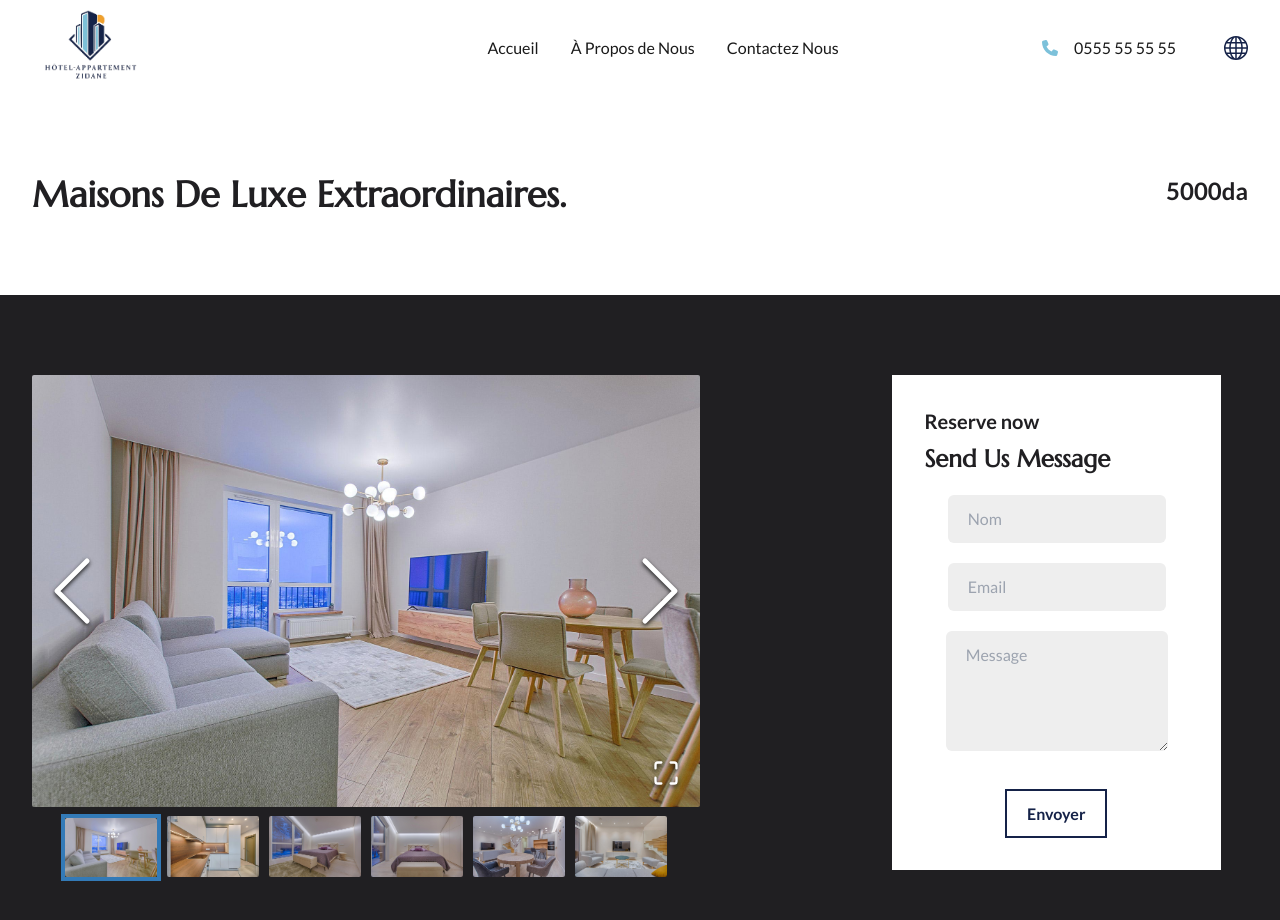
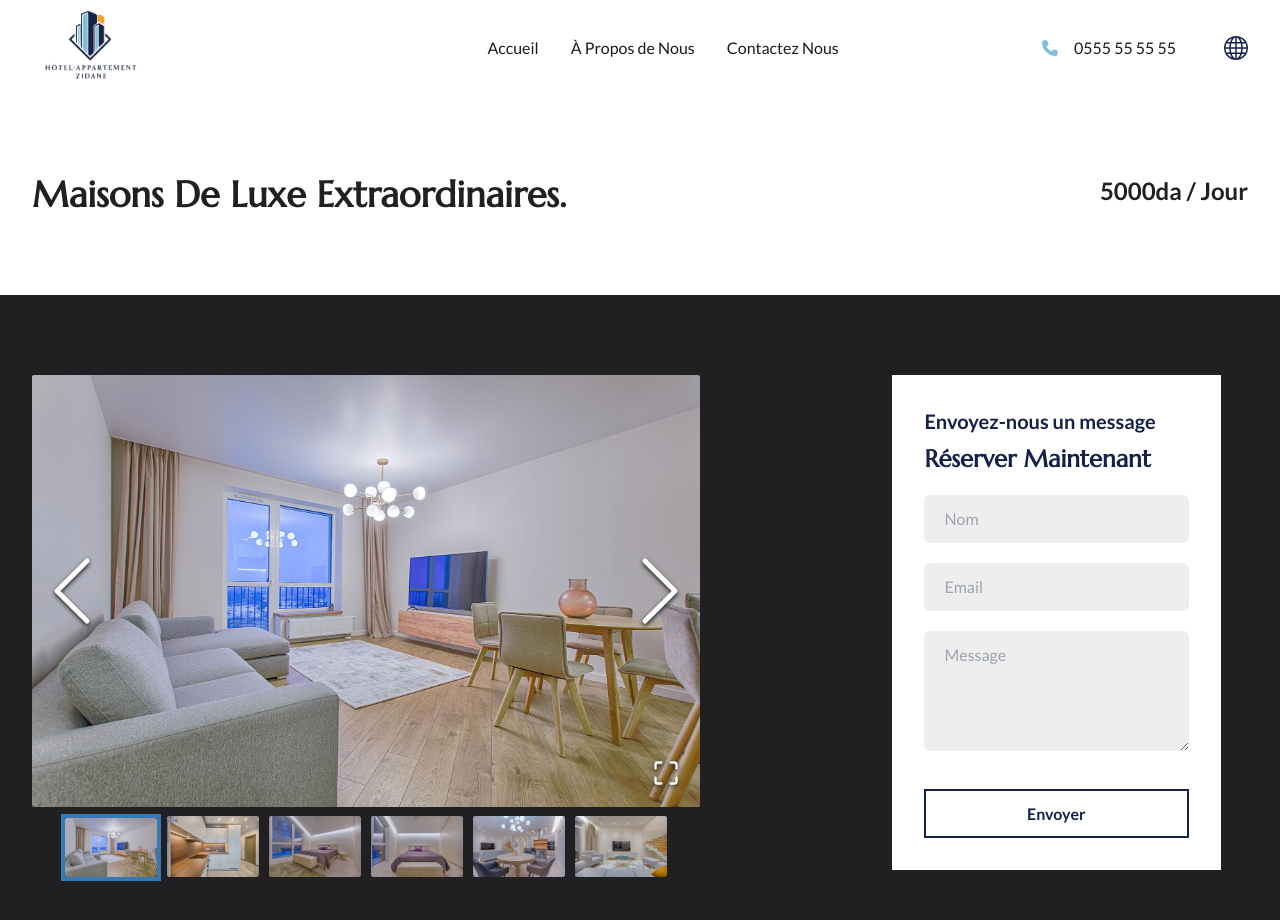
Before and after one commit to KamelMesbahi13/hotel, a React (Vite) app: page /FTroisHighStandingAppartements/1 in a window 1280 px wide. Shown: the top 920 px of the page. Built offline with nearby package versions, Linux system fonts and the light colour scheme.

Commit message:
adding f3 high standing apartment details commit

```diff
--- a/public/assets/locals/ar/translation.json
+++ b/public/assets/locals/ar/translation.json
@@ -101,5 +101,8 @@
   "studios_space_our_rooms_subheader": "شققنا الفندقية studios",
   "studios_space_our_rooms_header": "استكشف شققنا الفندقية",
   "studios_our_rooms_subheader": "شققنا الفندقية studios",
-  "studios_our_rooms_header": "استكشف شققنا الفندقية"
+  "studios_our_rooms_header": "استكشف شققنا الفندقية",
+
+  "contact_form_apartment_details_header": "أرسل لنا رسالة",
+  "contact_form_apartment_details_subheader": "احجز الآن"
 }
--- a/public/assets/locals/en/translation.json
+++ b/public/assets/locals/en/translation.json
@@ -101,5 +101,8 @@
   "studios_space_header": "For one day",
   "studios_space": "5000da",
   "studios_our_rooms_subheader": "Our studios Apartments",
-  "studios_our_rooms_header": "Explore Our Hotel Apartments"
+  "studios_our_rooms_header": "Explore Our Hotel Apartments",
+
+  "contact_form_apartment_details_header": "Send us a message",
+  "contact_form_apartment_details_subheader": "Reserve now"
 }
--- a/public/assets/locals/fr/translation.json
+++ b/public/assets/locals/fr/translation.json
@@ -100,5 +100,8 @@
   "studios_space_our_rooms_subheader": "Nos appartements studios",
   "studios_space_our_rooms_header": "Découvrez nos appartements-hôtels",
   "studios_our_rooms_subheader": "Nos appartements studios",
-  "studios_our_rooms_header": "Découvrez nos appartements-hôtels"
+  "studios_our_rooms_header": "Découvrez nos appartements-hôtels",
+
+  "contact_form_apartment_details_header": "Envoyez-nous un message",
+  "contact_form_apartment_details_subheader": "Réserver maintenant"
 }
--- a/src/Components/AllApartments/FThreeHighApartments/FThreeHighApartmentsDetails/FThreeHighApartmentsDetails.jsx
+++ b/src/Components/AllApartments/FThreeHighApartments/FThreeHighApartmentsDetails/FThreeHighApartmentsDetails.jsx
@@ -8,8 +8,6 @@ import { useParams } from "react-router-dom";
 import { useForm } from "react-hook-form";
 
 const FThreeHighApartmentsDetails = () => {
-  const { t } = useTranslation();
-
   const {
     register,
     trigger,
@@ -23,7 +21,7 @@ const FThreeHighApartmentsDetails = () => {
     }
   };
 
-  const inputStyles = `mt-5 rounded-md text-backgroundColor focus:outline-none bg-grey px-5 py-3`;
+  const inputStyles = `w-full mt-5 rounded-md text-backgroundColor focus:outline-none bg-grey px-5 py-3`;
   const { i18n } = useTranslation();
 
   const modifiedData = Boxes.map((item) => {
@@ -50,6 +48,8 @@ const FThreeHighApartmentsDetails = () => {
 
   const Data = modifiedData.find((item) => item.id == FTroisHighStandingId);
 
+  const { t } = useTranslation();
+
   return (
     <div>
       <div>
@@ -63,16 +63,22 @@ const FThreeHighApartmentsDetails = () => {
             </div>
             <div>
               <div>
-                <div className="xl:w-[60%] hidden lg:block p-8 md:ltr:ml-20 xl:ltr:ml-48 bg-white text-backgroundColor">
+                <div className="xl:w-[60%] hidden lg:block p-8 md:ltr:ml-20 xl:ltr:ml-48 bg-white text-mainColor">
                   <div>
                     <div>
-                      <h6 className="text-xl">Reserve now</h6>
-                      <h1 className="text-2xl">Send us message</h1>
+                      <h6 className="text-xl">
+                        {" "}
+                        {t("contact_form_apartment_details_header")}
+                      </h6>
+                      <h1 className="text-2xl">
+                        {" "}
+                        {t("contact_form_apartment_details_subheader")}
+                      </h1>
                     </div>
                     <div>
                       <form
                         target="_blank"
-                        className="mb-8 text-center md:mb-0"
+                        className="mb-8 md:mb-0"
                         onSubmit={onSubmit}
                         action="#"
                         method="POST"
@@ -132,7 +138,7 @@ const FThreeHighApartmentsDetails = () => {
                           </p>
                         )}
                         <div className="mt-8">
-                          <button className="buttonContactUs">
+                          <button className="w-full buttonContactUs">
                             {t("button_three")}
                           </button>
                         </div>
--- a/src/Components/AllApartments/FThreeHighApartments/FThreeHighApartmentsDetailsHeader/FThreeHighApartmentsDetailsHeader.jsx
+++ b/src/Components/AllApartments/FThreeHighApartments/FThreeHighApartmentsDetailsHeader/FThreeHighApartmentsDetailsHeader.jsx
@@ -9,6 +9,7 @@ const FThreeHighApartmentsDetailsHeader = () => {
       return {
         id: item.id,
         title: item.title_en,
+        day: item.day_en,
         price: item.price,
       };
     }
@@ -17,6 +18,7 @@ const FThreeHighApartmentsDetailsHeader = () => {
       return {
         id: item.id,
         title: item.title_ar,
+        day: item.day_ar,
         price: item.price,
       };
     }
@@ -35,7 +37,9 @@ const FThreeHighApartmentsDetailsHeader = () => {
           <div className="py-20">
             <div className="flex justify-between">
               <h1>{Data.title}</h1>
-              <h6>{Data.price}</h6>
+              <h6>
+                {Data.price} / {Data.day}
+              </h6>
             </div>
           </div>
         </div>
```
